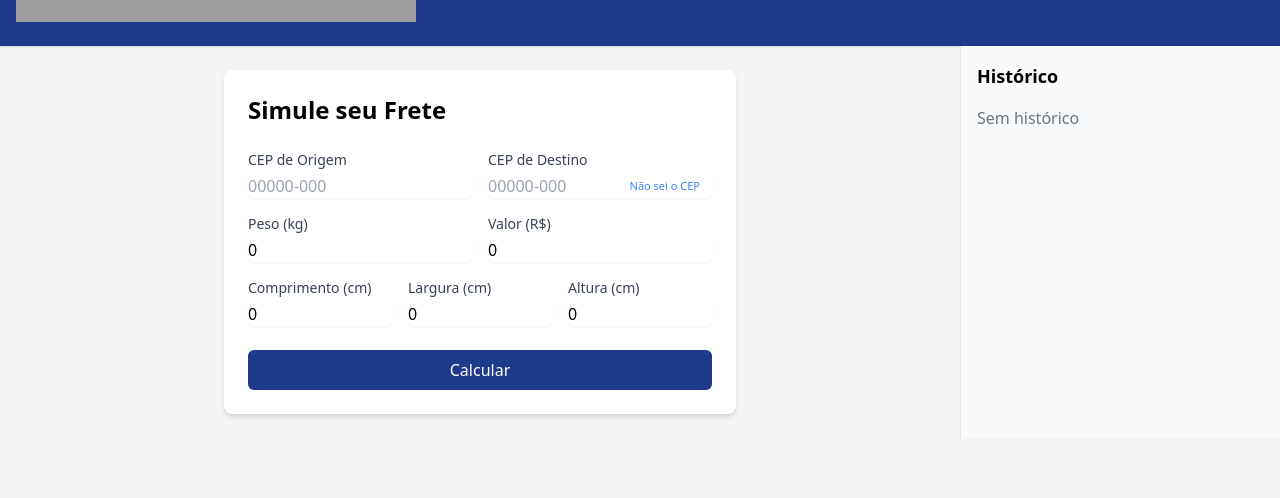
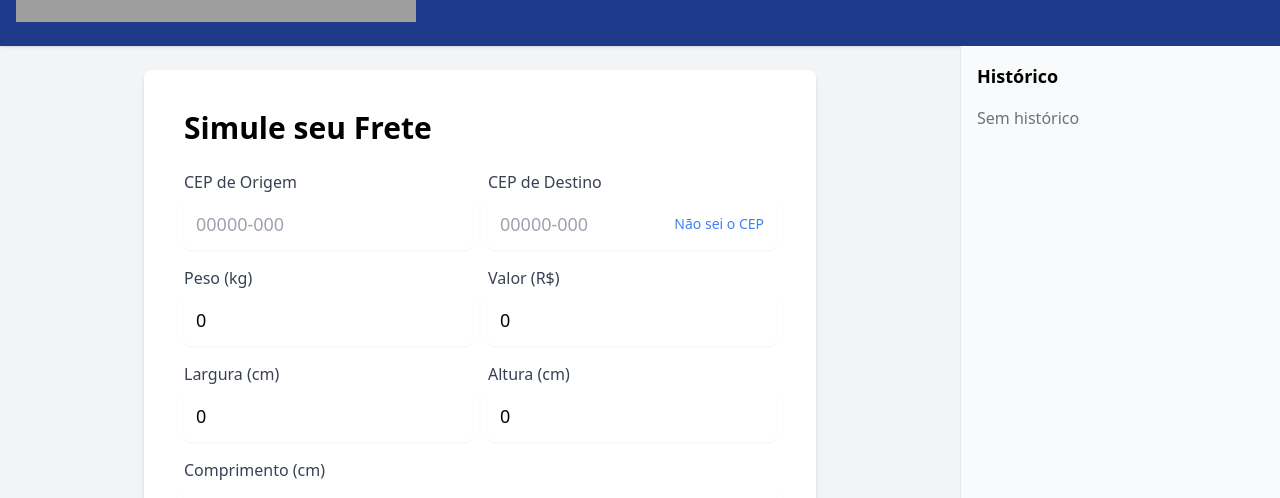
Before and after one commit to heitorschleder/shipping-quote-app, a Vue app: page / in a window 1280 px wide. Shown: the part 302-800 px from the top of the page. Built offline with nearby package versions, Linux system fonts and the light colour scheme; grey boxes are pictures that could not be loaded.

Commit message:
increasing form elements
improving component presentation for greater screen filling

```diff
--- a/src/components/ShippingForm.vue
+++ b/src/components/ShippingForm.vue
@@ -28,30 +28,24 @@ const handleSubmit = async () => {
 };
 </script>
 <template>
-  <form @submit.prevent="handleSubmit" class="max-w-lg mx-auto p-6 bg-white rounded-lg shadow-md">
-    <h2 class="text-2xl font-bold mb-6">Simule seu Frete</h2>
+  <form @submit.prevent="handleSubmit" class="max-w-lg lg:max-w-2xl mx-auto p-6 lg:p-10 bg-white rounded-lg shadow-md">
+    <h2 class="text-2xl lg:text-3xl font-bold mb-6">Simule seu Frete</h2>
 
     <div class="space-y-4">
       <div class="grid grid-cols-1 md:grid-cols-2 gap-4">
         <div>
-          <label class="block text-sm font-medium text-gray-700">CEP de Origem</label>
-          <input type="text" v-model="form.sellerCEP" @input="e => {
-            const value = (e.target as HTMLInputElement).value;
-            form.sellerCEP = formatPostalCode(value);
-          }" maxlength="9" placeholder="00000-000"
-            class="mt-1 block w-full rounded-md border-gray-300 shadow-sm focus:border-blue-500 focus:ring-blue-500" />
+          <label class="block text-sm lg:text-base font-medium text-gray-700">CEP de Origem</label>
+          <input type="text" v-model="form.sellerCEP" @input="e => form.sellerCEP = formatPostalCode((e.target as HTMLInputElement).value)" maxlength="9" placeholder="00000-000"
+  class="mt-1 block w-full rounded-md border-gray-300 shadow-sm focus:border-blue-500 focus:ring-blue-500 lg:text-lg lg:p-3" />
         </div>
 
         <div class="relative">
-          <label class="block text-sm font-medium text-gray-700">CEP de Destino</label>
+          <label class="block text-sm lg:text-base font-medium text-gray-700">CEP de Destino</label>
           <div class="flex items-center mt-1">
-            <input type="text" v-model="form.recipientCEP" @input="e => {
-              const value = (e.target as HTMLInputElement).value;
-              form.recipientCEP = formatPostalCode(value);
-            }" maxlength="9" placeholder="00000-000"
-              class="block w-full rounded-md border-gray-300 shadow-sm focus:border-blue-500 focus:ring-blue-500 pr-20" />
+            <input type="text" v-model="form.recipientCEP" @input="e => form.recipientCEP = formatPostalCode((e.target as HTMLInputElement).value)" maxlength="9" placeholder="00000-000"
+  class="block w-full rounded-md border-gray-300 shadow-sm focus:border-blue-500 focus:ring-blue-500 pr-20 lg:text-lg lg:p-3" />
             <a href="https://buscacepinter.correios.com.br/app/endereco/index.php" target="_blank"
-              class="text-blue-500 text-[11px] hover:underline absolute right-3">
+              class="text-blue-500 text-xs lg:text-sm hover:underline absolute right-3">
               Não sei o CEP
             </a>
           </div>
@@ -59,45 +53,44 @@ const handleSubmit = async () => {
       </div>
 
       <!-- Info prod -->
-      <div class="grid grid-cols-1 md:grid-cols-2 gap-4">
+      <div class="grid grid-cols-2 lg:grid-cols-2 gap-4">
         <div>
-          <label class="block text-sm font-medium text-gray-700">Peso (kg)</label>
-          <input placeholder="0" type="number" v-model="form.items[0].weight" min="0" step="0.1"
-            class="mt-1 block w-full rounded-md border-gray-300 shadow-sm focus:border-blue-500 focus:ring-blue-500" />
+          <label class="block text-sm lg:text-base font-medium text-gray-700">Peso (kg)</label>
+          <input type="number" v-model="form.items[0].weight" min="0" step="0.1" placeholder="0"
+            class="mt-1 block w-full rounded-md border-gray-300 shadow-sm focus:border-blue-500 focus:ring-blue-500 lg:text-lg lg:p-3" />
         </div>
         <div>
-          <label class="block text-sm font-medium text-gray-700">Valor (R$)</label>
-          <input type="number" v-model="form.invoiceValue" min="0" step="0.01"
-            class="mt-1 block w-full rounded-md border-gray-300 shadow-sm focus:border-blue-500 focus:ring-blue-500" />
+          <label class="block text-sm lg:text-base font-medium text-gray-700">Valor (R$)</label>
+          <input type="number" v-model="form.invoiceValue" min="0" step="0.01" placeholder="0.00"
+            class="mt-1 block w-full rounded-md border-gray-300 shadow-sm focus:border-blue-500 focus:ring-blue-500 lg:text-lg lg:p-3" />
         </div>
       </div>
 
-      <div class="grid grid-cols-1 md:grid-cols-3 gap-4">
+      <div class="grid grid-cols-2 gap-4">
         <div>
-          <label class="block text-sm font-medium text-gray-700">Comprimento (cm)</label>
-          <input type="number" v-model="form.items[0].length" min="0"
-            class="mt-1 block w-full rounded-md border-gray-300 shadow-sm focus:border-blue-500 focus:ring-blue-500" />
+          <label class="block text-sm lg:text-base font-medium text-gray-700">Largura (cm)</label>
+          <input type="number" v-model="form.items[0].width" min="0" placeholder="0"
+            class="mt-1 block w-full rounded-md border-gray-300 shadow-sm focus:border-blue-500 focus:ring-blue-500 lg:text-lg lg:p-3" />
         </div>
-
         <div>
-          <label class="block text-sm font-medium text-gray-700">Largura (cm)</label>
-          <input type="number" v-model="form.items[0].width" min="0"
-            class="mt-1 block w-full rounded-md border-gray-300 shadow-sm focus:border-blue-500 focus:ring-blue-500" />
-        </div>
-
-        <div>
-          <label class="block text-sm font-medium text-gray-700">Altura (cm)</label>
-          <input type="number" v-model="form.items[0].height" min="0"
-            class="mt-1 block w-full rounded-md border-gray-300 shadow-sm focus:border-blue-500 focus:ring-blue-500" />
+          <label class="block text-sm lg:text-base font-medium text-gray-700">Altura (cm)</label>
+          <input type="number" v-model="form.items[0].height" min="0" placeholder="0"
+            class="mt-1 block w-full rounded-md border-gray-300 shadow-sm focus:border-blue-500 focus:ring-blue-500 lg:text-lg lg:p-3" />
         </div>
       </div>
+
+      <div>
+        <label class="block text-sm lg:text-base font-medium text-gray-700">Comprimento (cm)</label>
+        <input type="number" v-model="form.items[0].length" min="0" placeholder="0"
+          class="mt-1 block w-full rounded-md border-gray-300 shadow-sm focus:border-blue-500 focus:ring-blue-500 lg:text-lg lg:p-3" />
+      </div>
     </div>
-    <!--  -->
+
     <button type="submit" :disabled="store.isLoading"
-      class="mt-6 w-full bg-blue-900 text-white py-2 px-4 rounded-md hover:bg-blue-700 focus:outline-none focus:ring-2 focus:ring-blue-500 focus:ring-offset-2 disabled:opacity-50 flex items-center justify-center gap-2">
+      class="mt-6 w-full bg-blue-900 text-white py-2 px-4 lg:py-3 lg:px-6 rounded-md hover:bg-blue-700 focus:outline-none focus:ring-2 focus:ring-blue-500 focus:ring-offset-2 disabled:opacity-50 flex items-center justify-center gap-2 lg:text-lg">
       <Loading v-if="store.isLoading" />
       {{ store.isLoading ? 'Calculando...' : 'Calcular' }}
     </button>
-    <p v-if="store.error" class="mt-4 text-red-600">{{ store.error }}</p>
+    <p v-if="store.error" class="mt-4 text-red-600 lg:text-lg">{{ store.error }}</p>
   </form>
 </template>
--- a/src/stores/shipping.ts
+++ b/src/stores/shipping.ts
@@ -5,7 +5,6 @@ import type { ShippingQuoteForm, ShippingQuoteResult, ShippingHistoryItem, Shipp
 
 // todo pra amanhã
 // adicionar tratativa nos inputs
-// melhorar apresentação do layout, aumentando o form e seus conteúdos para preencher a tela
 // adicionar enfeites de carregamento icons, animations etc (UX)
 
 export const useShippingStore = defineStore('shipping', () => {
```
